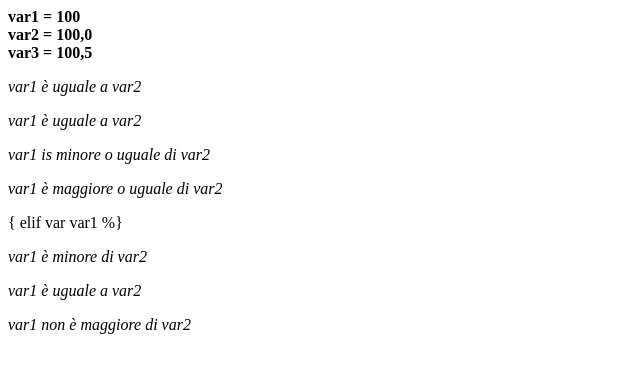
After one commit to TommasoFagnani/primo_progetto, a Django app: a page that uses seconda_app/templates/if_else_elif.html in a window 1280 px wide. The commit adds this page. Shown: the top 373 px of the page, without its empty margins (0-640 px from the left). Run offline with Django 4.2, Linux system fonts and the light colour scheme.

Commit message:
Passo 11 : Utilizzo degli if-else-elif

```diff
--- /dev/null
+++ b/seconda_app/templates/if_else_elif.html
@@ -0,0 +1,59 @@
+<!DOCTYPE html>
+<html lang="en">
+<head>
+    <meta charset="UTF-8">
+    <meta name="viewport" content="width=device-width, initial-scale=1.0">
+    <title>Document</title>
+</head>
+<body>
+
+
+
+<b>var1 = {{ var1 }}</b> <br/>
+<b>var2 = {{ var2 }}</b> <br/>
+<b>var3 = {{ var3 }}</b> <br/>
+
+{% if var1 < var2 %}
+    <p><i>var1 è minore di var2 </i></b>
+{% elif var1 > var2 %}
+    <p><i>var1 è maggiore di var2 </i></b>
+{% else %}
+    <p><i>var1 è uguale a var2 </i></b>
+{% endif %}
+{% if var1 > var2 %}
+    <p><i>var1 è maggiore di var2 </i></p>
+{% elif var1 < var2 %}
+    <p><i>var1 è minore di var2 </i></p>
+{% else %}
+    <p><i>var1 è uguale a var2 </i></b>
+{% endif %}
+{% if var1 <= var2 %}
+    <p><i>var1 is minore o uguale di var2 </i></p>
+{% elif var1 > var2 %}
+    <p><i>var1 è maggiore di var2 </i></p>
+{% endif %}
+{% if var1 >= var2 %}
+    <p><i>var1 è maggiore o uguale di var2 </i></p>
+{ elif var var1 %}
+    <p><i>var1 è minore di var2 </i></p>
+{% endif %}
+{% if var1 == var2 %}
+    <p><i>var1 è uguale a var2 </i></p>
+{% elif var != var2 %}
+    <p><i>var1 non è uguale a var2 </i></p>
+{% endif %}
+
+{% if var1 < var2 and var1 < var3 %}
+    <p><i>var1 è minore di var2 and var1 è minore di var3 </i></p>
+{% elif var1 > var2 and var1 > var3}
+     <p><i>var1 è maggiore di var2 and var1 è maggiore di var3 </i></p>
+{% endif %}
+{% if not var1 > var2 %}
+    <p><i>var1 non è maggiore di var2 </i></p>
+{% elif not var1 < var2 %}
+    <p><i>var1 non è minore di var2 </i></p>
+{% else %}
+    <p><i>var1 è uguale a var2 </i></p>
+{% endif %}
+</body>
+</html>
--- a/seconda_app/urls.py
+++ b/seconda_app/urls.py
@@ -3,4 +3,5 @@ from seconda_app.views import *
 app_name="seconda_app"
 urlpatterns=[
         path('es_if', es_if, name='es_if'),
+        path('if_else_elif', if_else_elif, name='if_else_elif'),
 ]
--- a/seconda_app/views.py
+++ b/seconda_app/views.py
@@ -8,3 +8,12 @@ def es_if(request):
         'var3' : 300
     }
     return render(request, "es_if.html", context)
+
+def if_else_elif(request):
+    context = {
+    'var1' : 100,
+    'var2' : 100.0,
+    'var3' : 100.50
+
+    }
+    return render(request, "if_else_elif.html", context)
--- a/templates/index_root.html
+++ b/templates/index_root.html
@@ -8,7 +8,9 @@
 <body>
     <li><a href="/admin">Pannello admin</a></li>
     <li><a href="{% url 'prima_app:index'%}">index prima_app</a></li>
-    <li><a href="{% url 'seconda_app:es_if'%}">seconda_app</a></li>
+    <p>link provvisori seconda app per controllare funzionamento:</p>
+    <li><a href="{% url 'seconda_app:es_if'%}">es_if</a></li>
+    <li><a href="{% url 'seconda_app:if_else_elif'%}">if_else_elif</a></li>
 
 </body>
 </html>
```
